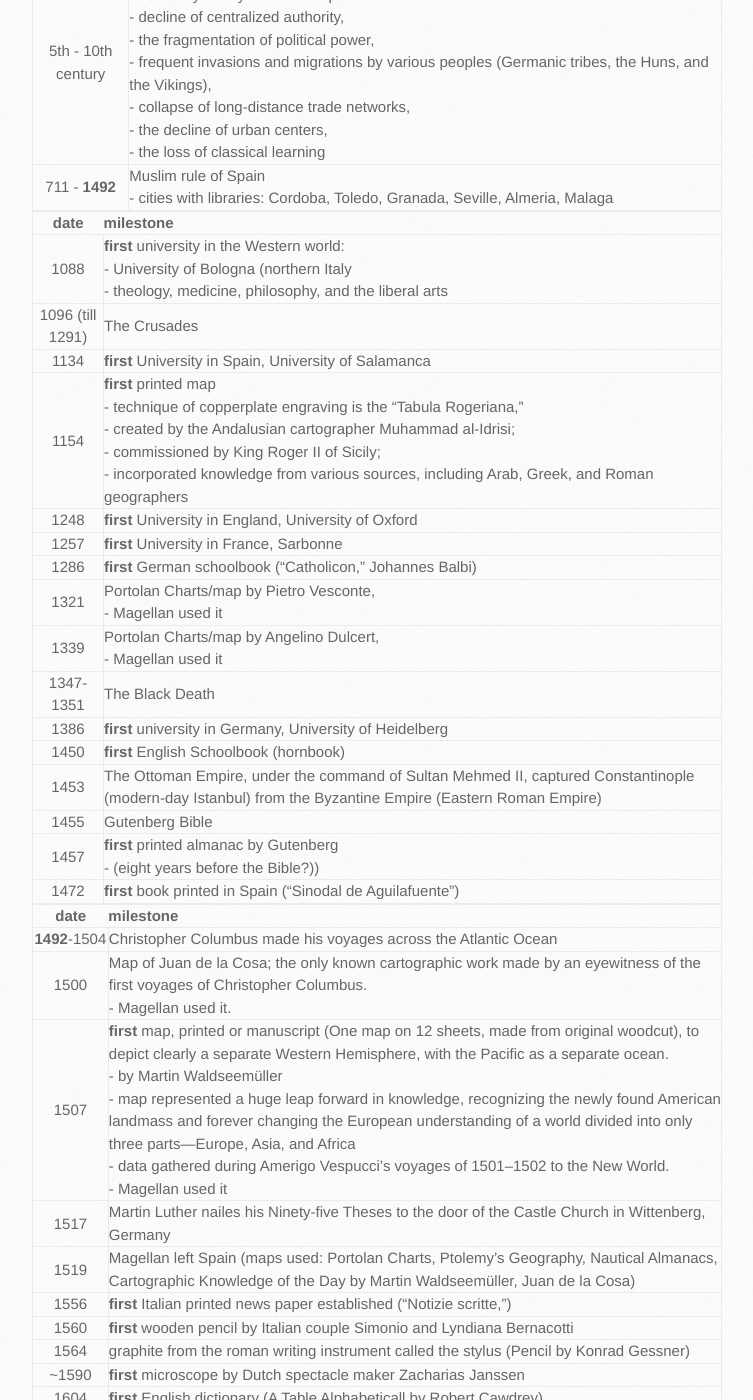
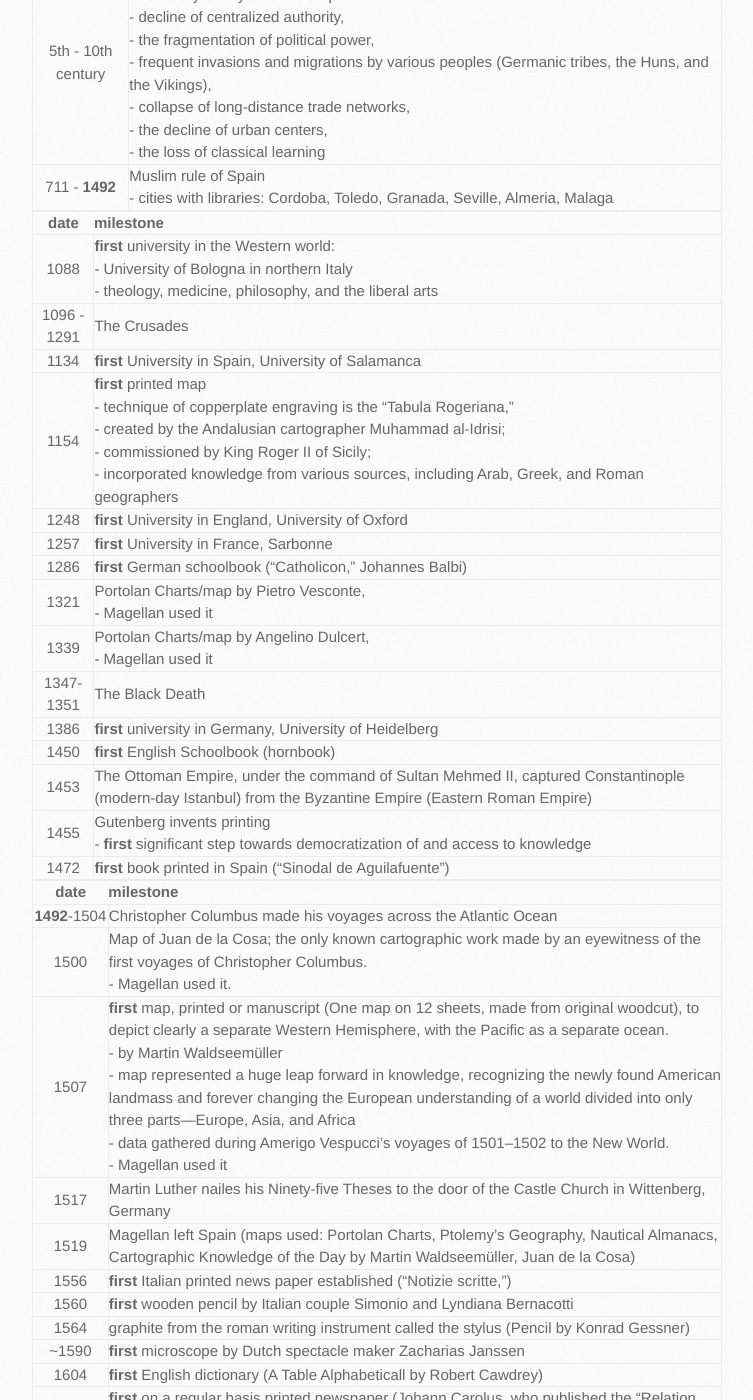
Before and after one commit to trumpfheller/trumpfheller.github.io, a Jekyll site: the page built from epistemologicalTree.md, in a window 1280 px wide and 1400 px high, scrolled down 1611 px. Shown: the whole window, without its empty margins (128-881 px from the left). Built offline with Jekyll 4.4.1, drawn with Linux system fonts in a browser that asks for light colours.

Commit message:
Add files via upload

```diff
--- a/epistemologicalTree.md
+++ b/epistemologicalTree.md
@@ -40,8 +40,8 @@
 
 | <span style="width:350px">**date**</span> | **milestone** |
 |---|:---|
-| 1088 | **first** university in the Western world:<br>- University of Bologna (northern Italy<br>- theology, medicine, philosophy, and the liberal arts |
-| 1096 (till 1291) | The Crusades |
+| 1088 | **first** university in the Western world:<br>- University of Bologna in northern Italy<br>- theology, medicine, philosophy, and the liberal arts |
+| 1096 - 1291 | The Crusades |
 | 1134 | **first** University in Spain, University of Salamanca |
 | 1154 | **first** printed map<br>- technique of copperplate engraving is the "Tabula Rogeriana,"<br>- created by the Andalusian cartographer Muhammad al-Idrisi;<br>- commissioned by King Roger II of Sicily;<br>- incorporated knowledge from various sources, including Arab, Greek, and Roman geographers |
 | 1248 | **first** University in England, University of Oxford |
@@ -53,8 +53,7 @@
 | 1386 | **first** university in Germany, University of Heidelberg |
 | 1450 | **first** English Schoolbook (hornbook) |
 | 1453 | The Ottoman Empire, under the command of Sultan Mehmed II, captured Constantinople (modern-day Istanbul) from the Byzantine Empire (Eastern Roman Empire) |
-| 1455 | Gutenberg Bible |
-| 1457 | **first** printed almanac by Gutenberg<br>- (eight years before the Bible?)) |
+| 1455 | Gutenberg invents printing<br>- **first** significant step towards democratization of and access to knowledge |
 | 1472 | **first** book printed in Spain ("Sinodal de Aguilafuente") |
 
 | <span style="width:350px">**date**</span> | **milestone** |
```
